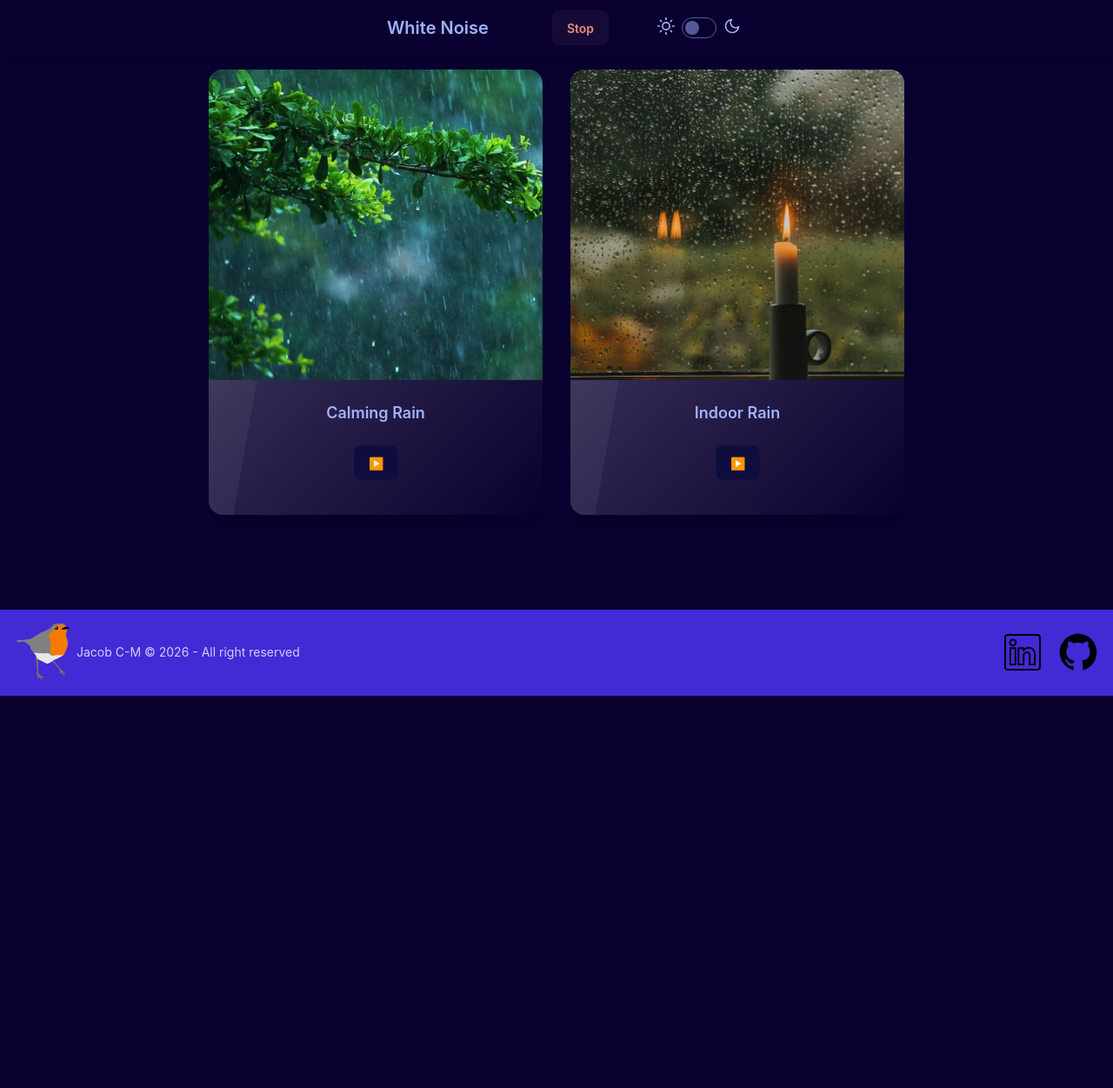
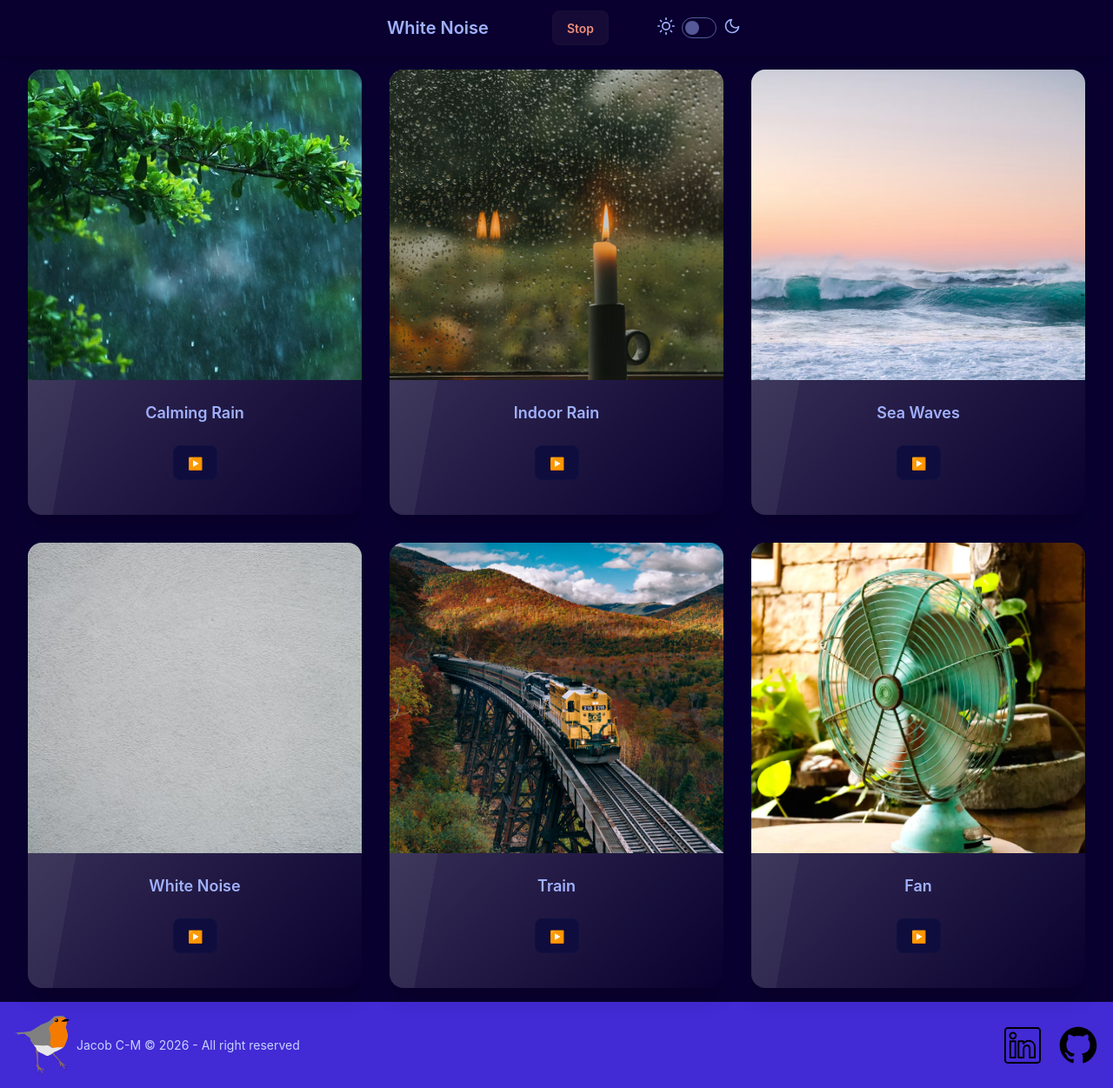
Before and after one commit to JCoadyMayall/whitenoise_web_app, a Django app: page / in a window 1280 px wide. Shown: the whole page at 87% size. Before the commit the page ends 800 px from the top, so only its background shows below. Run offline with Django 5.2, Linux system fonts and the light colour scheme.

Commit message:
Added more cards, added sound files, added appropriate images.

```diff
--- a/whitenoise/templates/base.html
+++ b/whitenoise/templates/base.html
@@ -56,11 +56,11 @@
     <p>Jacob C-M © {% now "Y" %} - All right reserved</p>
   </aside>
   <nav class="grid-flow-col gap-4 justify-self-end">
-    <a>
+    <a href="https://www.linkedin.com/in/jacob-coady-mayall-5b7272175/" target="_blank">
         <img src="../../static/images/linkedin.svg" alt="LinkedIn Logo" width="48" height="48" />
     </a>
-    <a>
-        <img src="../../static/images/github.svg" alt="LinkedIn Logo" width="48" height="48" />
+    <a href="https://github.com/BeardyJake" target="_blank">
+        <img src="../../static/images/github.svg" alt="Github Logo" width="48" height="48" />
     </a>
   </nav>
 </footer>
--- a/whitenoise/templates/home.html
+++ b/whitenoise/templates/home.html
@@ -8,7 +8,7 @@
           <figure>
             <img
               src="{% static 'images/calming_rain.jpeg' %}"
-              alt="Calming Rain" />
+              alt="Rain falling on tree branch with green leaves." />
           </figure>
           <div class="card-body items-center">
             <h2 class="card-title">Calming Rain</h2>
@@ -22,11 +22,11 @@
         </div>
     </div>
     <div class="m-4">
-        <div class="card card-border bg-base-100 w-96 max-h-128 shadow-xl glass">
+        <div class="card card-border bg-base-100 w-96 h-128  shadow-xl glass">
           <figure>
             <img
               src="{% static 'images/indoor_rain.jpeg' %}"
-              alt="Sound of rain from indoors." />
+              alt="Candle next to a window with rain on it." />
           </figure>
           <div class="card-body items-center">
             <h2 class="card-title">Indoor Rain</h2>
@@ -39,5 +39,77 @@
           </div>
         </div>
     </div>
+    <div class="m-4">
+        <div class="card card-border bg-base-100 w-96 h-128 shadow-xl glass">
+          <figure>
+            <img
+              src="{% static 'images/sea_waves.jpeg' %}"
+              alt="Sea waves." />
+          </figure>
+          <div class="card-body items-center">
+            <h2 class="card-title">Sea Waves</h2>
+              <div class="flex flex-row justify-center">
+                  <button name="play-btn" data-audio-src="{% static 'audio/sea_waves.mp3' %}"
+                          class="btn btn-soft btn-secondary m-4">
+                      ▶️
+                  </button>
+              </div>
+          </div>
+        </div>
+    </div>
+    <div class="m-4">
+        <div class="card card-border bg-base-100 w-96 h-128 shadow-xl glass">
+          <figure>
+            <img
+              src="{% static 'images/white_noise.jpeg' %}"
+              alt="White concrete." />
+          </figure>
+          <div class="card-body items-center">
+            <h2 class="card-title">White Noise</h2>
+              <div class="flex flex-row justify-center">
+                  <button name="play-btn" data-audio-src="{% static 'audio/white_noise.mp3' %}"
+                          class="btn btn-soft btn-secondary m-4">
+                      ▶️
+                  </button>
+              </div>
+          </div>
+        </div>
+    </div>
+    <div class="m-4">
+        <div class="card card-border bg-base-100 w-96 h-128 shadow-xl glass">
+          <figure>
+            <img
+              src="{% static 'images/train.jpeg' %}"
+              alt="Yellow train on tracks with sprawling hills in background." />
+          </figure>
+          <div class="card-body items-center">
+            <h2 class="card-title">Train</h2>
+              <div class="flex flex-row justify-center">
+                  <button name="play-btn" data-audio-src="{% static 'audio/train.mp3' %}"
+                          class="btn btn-soft btn-secondary m-4">
+                      ▶️
+                  </button>
+              </div>
+          </div>
+        </div>
+    </div>
+    <div class="m-4">
+        <div class="card card-border bg-base-100 w-96 h-128 shadow-xl glass">
+          <figure>
+            <img
+              src="{% static 'images/fan.jpeg' %}"
+              alt="Green desk fan." />
+          </figure>
+          <div class="card-body items-center">
+            <h2 class="card-title">Fan</h2>
+              <div class="flex flex-row justify-center">
+                  <button name="play-btn" data-audio-src="{% static 'audio/fan.mp3' %}"
+                          class="btn btn-soft btn-secondary m-4">
+                      ▶️
+                  </button>
+              </div>
+          </div>
+        </div>
+    </div>
 </div>
 {% endblock %}
```
Also changed, not shown: static/css/output.css, static/images/fan.jpeg (added), static/images/sea_waves.jpeg (added), static/images/train.jpeg (added), static/images/white_noise.jpeg (added), 4 other files.
